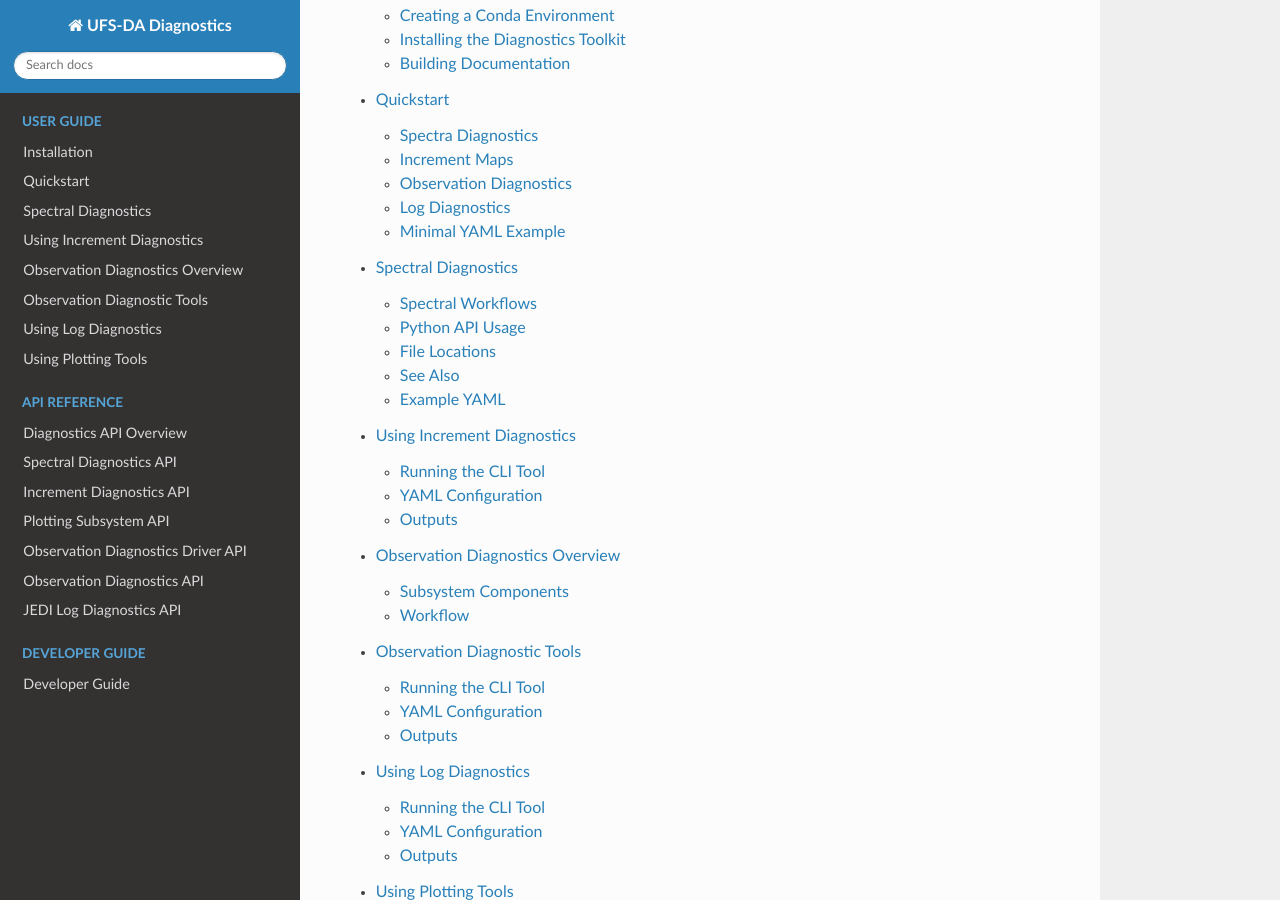
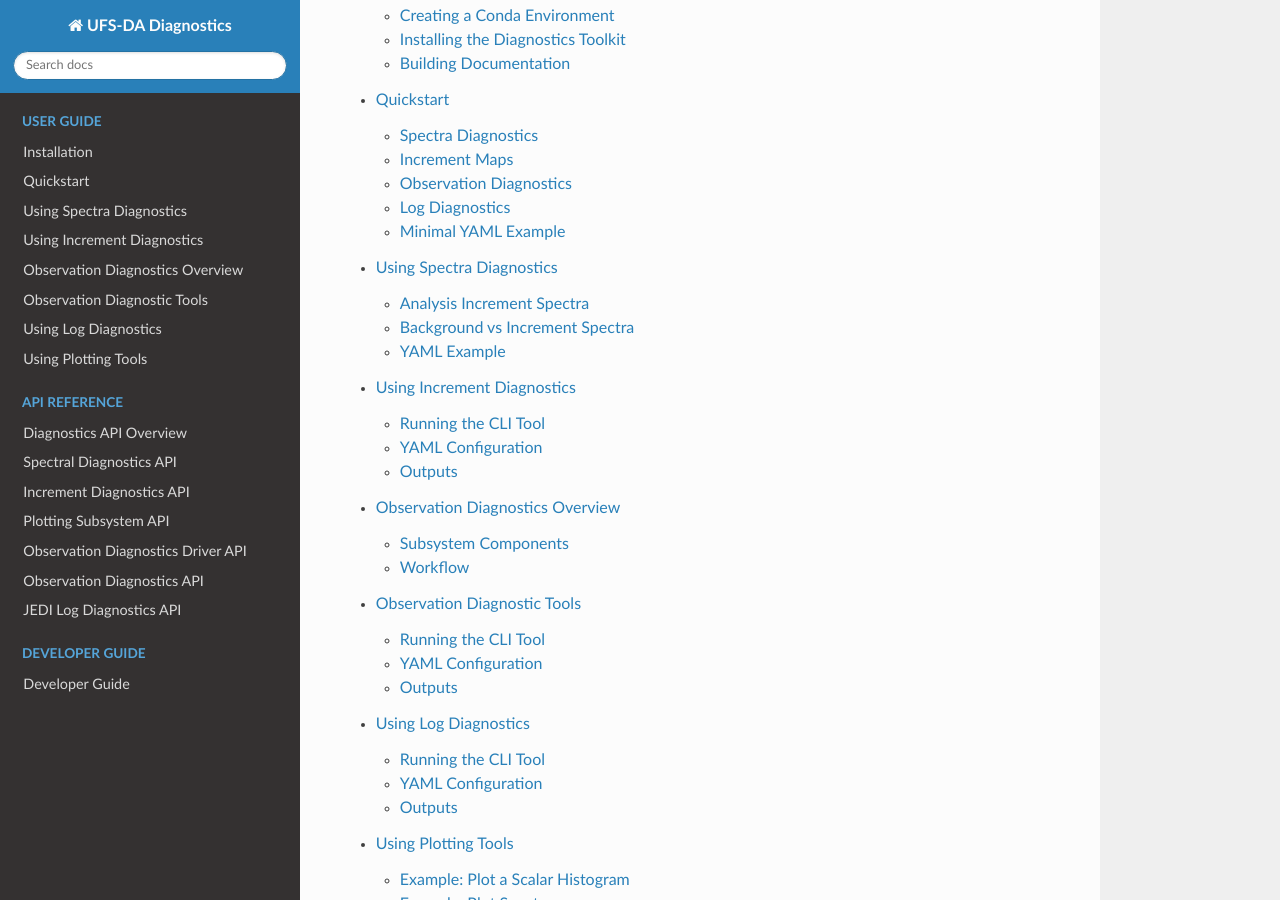
Before and after one commit to jkbk2004/ufs_da_diagnostics, a Sphinx documentation site: the page built from docs/index.rst, in a window 1280 px wide and 900 px high, scrolled down 552 px. Built offline with Sphinx 7.4.7 and the Read the Docs theme 3.1.0, drawn with Linux system fonts in a browser that asks for light colours; some of the changed lines change nothing that is shown.

Commit message:
Update usage_spectra.rst

```diff
--- a/docs/usage_spectra.rst
+++ b/docs/usage_spectra.rst
@@ -1,206 +1,33 @@
-Spectral Diagnostics
-====================
+Using Spectra Diagnostics
+=========================
 
-The spectral diagnostics subsystem provides two complementary workflows:
-
-1. **Analysis Increment Comparison (ANA–INC)**
-   Compare increment spectra between two experiments (CTRL vs EXP).
-
-2. **Background vs Increment Spectra (BKG–INC)**
-   Compare background spectra against increment spectra for a single experiment.
-
-Both workflows operate on FV3 native cubed-sphere tiles and produce
-1D wavenumber spectra, spectral ratios, and optional multi-panel
-summary figures.
-
-
-Spectral Workflows
-------------------
-
-The subsystem provides two CLI drivers:
-
-- ``ufsda-spectra-ana-inc``
-  Compare analysis increments from two experiments.
-
-- ``ufsda-spectra-bkg-inc``
-  Compare background vs increment spectra for one experiment.
-
-Each driver uses its own YAML configuration and produces different
-diagnostic figures.
-
-
-------------------------------------------------------------
-Analysis Increment Comparison (ANA–INC)
-------------------------------------------------------------
-
-This workflow compares increment spectra between **two experiments**:
-
-- CTRL increment (reference)
-- EXP increment (test experiment)
-
-It is commonly used to evaluate the impact of algorithmic changes,
-observation configuration updates, or tuning experiments.
-
-CLI Usage
-~~~~~~~~~
+Analysis Increment Spectra
+--------------------------
 
 .. code-block:: bash
 
-    ufsda-spectra-ana-inc --yaml spectra_ana_inc.yaml
-
-YAML Example
-~~~~~~~~~~~~
-
-.. code-block:: yaml
-
-    experiments:
-      - name: ctrl
-        prefix: "/path/to/ctrl/atminc.tile"
-      - name: exp
-        prefix: "/path/to/exp/atminc.tile"
-
-    grid:
-      prefix: "/path/to/C96_grid.tile"
-
-    vars: [u_inc, v_inc, T_inc]
-    levels: [126, 75, 50]
-
-    output_dir: "./spectra_ana_inc"
-
-    spectra:
-      compute_ratio: true
-      multi_panel: true
-
-Generated Figures
-~~~~~~~~~~~~~~~~~
-
-1. **CTRL Spectrum**
-   ``<var>_L<lev>_ctrl.png``
-
-2. **EXP Spectrum**
-   ``<var>_L<lev>_exp.png``
-
-3. **CTRL | EXP | DIFF Comparison**
-   ``<var>_L<lev>_ctrl_vs_exp.png``
-
-4. **Spectral Ratio (EXP / CTRL)**
-   ``<var>_L<lev>_ratio.png``
-
-5. **Multi-Panel Summary**
-   ``spectra_summary_ana_inc.png``
+    ufsda-spectra-ana-inc config/spectra_ana_inc.yaml
 
 
-------------------------------------------------------------
-Background vs Increment Spectra (BKG–INC)
-------------------------------------------------------------
-
-This workflow compares:
-
-- **Background field** (BKG)
-- **Increment field** (INC)
-
-for a **single experiment**.
-It is useful for understanding how increments modify the background
-energy distribution across scales.
-
-CLI Usage
-~~~~~~~~~
+Background vs Increment Spectra
+-------------------------------
 
 .. code-block:: bash
 
-    ufsda-spectra-bkg-inc --yaml spectra_bkg_inc.yaml
+    ufsda-spectra-bkg-inc config/spectra_bkg_inc.yaml
+
 
 YAML Example
-~~~~~~~~~~~~
+------------
 
 .. code-block:: yaml
 
     experiment:
-      name: exp
-      bkg_prefix: "/path/to/bkg.tile"
-      inc_prefix: "/path/to/atminc.tile"
+      ctrl: CTRL
+      exp: EXP
+      ctrl_increment: ctrl_inc.nc4
+      exp_increment: exp_inc.nc4
 
-    grid:
-      prefix: "/path/to/C96_grid.tile"
-
-    vars: [u, v, T]
-    levels: [126, 75]
-
-    output_dir: "./spectra_bkg_inc"
-
-    spectra:
-      compute_ratio: true
-      multi_panel: true
-
-Generated Figures
-~~~~~~~~~~~~~~~~~
-
-1. **Background Spectrum**
-   ``<var>_L<lev>_bkg.png``
-
-2. **Increment Spectrum**
-   ``<var>_L<lev>_inc.png``
-
-3. **BKG vs INC Comparison**
-   ``<var>_L<lev>_bkg_vs_inc.png``
-
-4. **Spectral Ratio (INC / BKG)**
-   ``<var>_L<lev>_ratio.png``
-
-5. **Multi-Panel Summary**
-   ``spectra_summary_bkg_inc.png``
-
-
-Python API Usage
-----------------
-
-Both workflows rely on the same underlying spectral engine:
-
-.. code-block:: python
-
-    from ufs_da_diagnostics.spectra.spectra_core import SpectraCore
-
-    core = SpectraCore(prefix="/path/to/atminc.tile",
-                       grid_prefix="/path/to/grid.tile")
-
-    k, E = core.compute_spectrum("u_inc", level=126)
-
-
-File Locations
---------------
-
-- ``ufs_da_diagnostics/spectra/spectra_core.py``
-- ``ufs_da_diagnostics/spectra/spectra_analysis_tiles.py``
-- ``ufs_da_diagnostics/spectra/spectra_analysis_bkg_inc.py``
-- ``ufs_da_diagnostics/spectra/`` (supporting modules)
-
-CLI entry points (from ``pyproject.toml``):
-
-- ``ufsda-spectra-ana-inc``
-- ``ufsda-spectra-bkg-inc``
-
-
-See Also
---------
-
-- :doc:`../api/spectra`
-- :doc:`../usage_increment`
-- :doc:`usage_log`
-- :doc:`usage_observation_tools`
-
-
-Example YAML
-------------
-
-A ready-to-run background–increment spectra YAML is provided in:
-
-``ufs_da_diagnostics/examples/diag_fv3-jedi-bkg_inc.yaml``
-
-This example includes:
-
-- Background and increment file definitions
-- Variable selection
-- 1D and 2D spectra settings
-- Vertical variance diagnostics
-
-You can adapt this file for your own spectral analysis.
+    output:
+      directory: spectra/
+      plots: true
```
